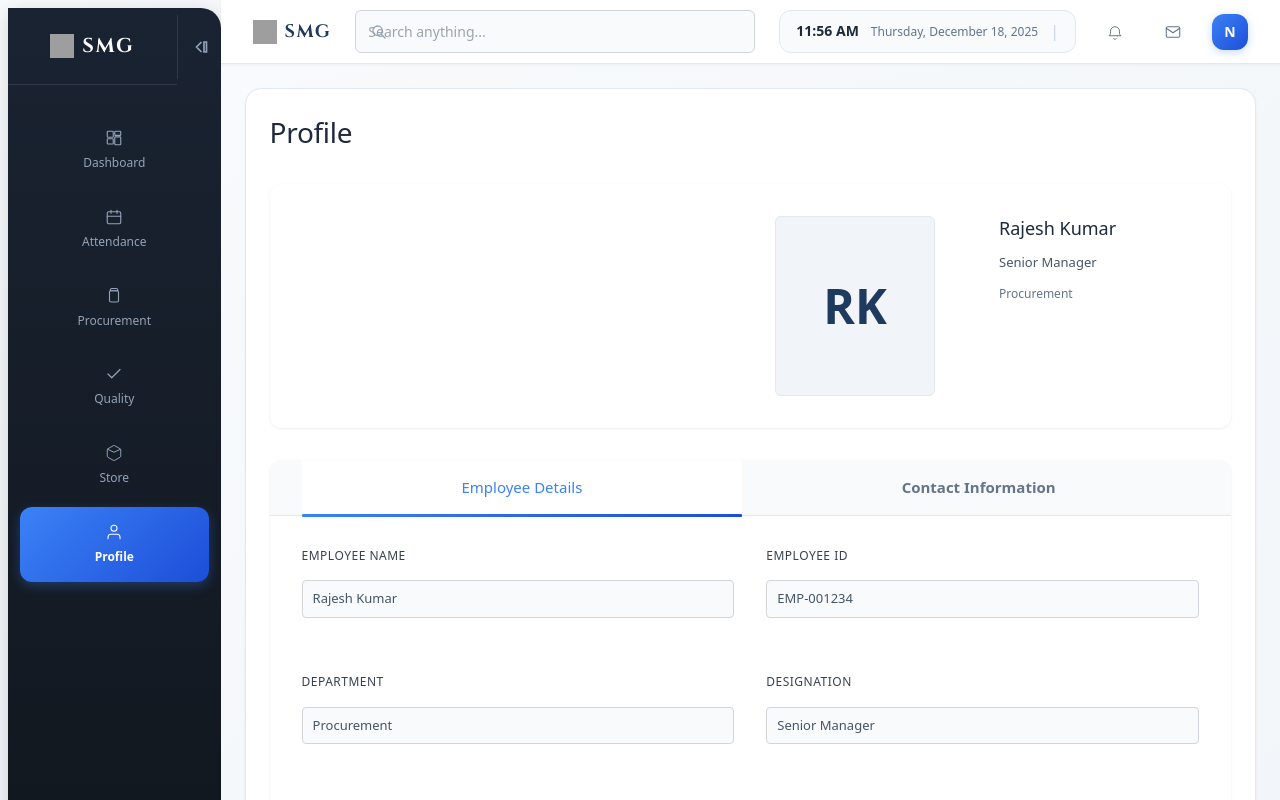
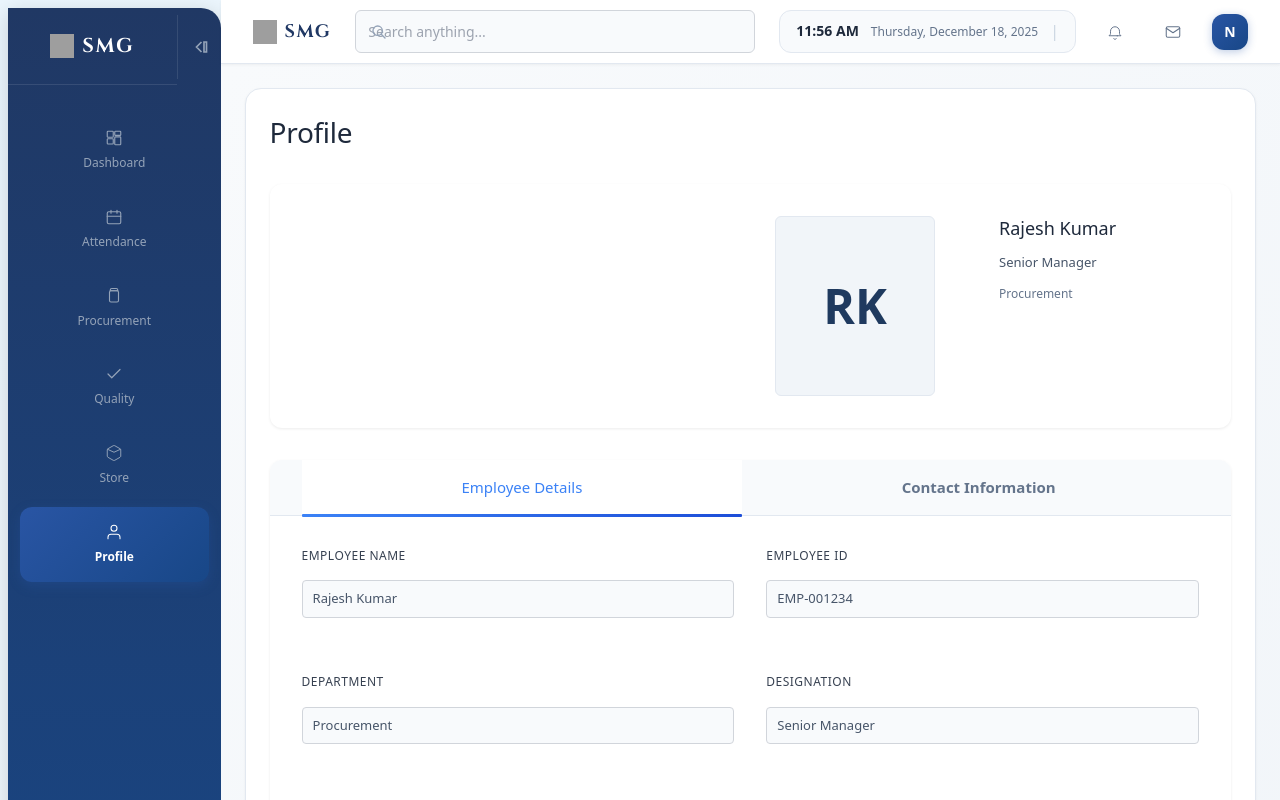
Before and after one commit to Shaurya-thinker/procurement-quality-portal, a React (Vite) app in the folder frontend/: page /profile in a window 1280 px wide. Shown: the top 800 px of the page. Built offline with nearby package versions, Linux system fonts and the light colour scheme; sample sign-in values are in the browser's storage; grey boxes are pictures that could not be loaded.

Commit message:
Update color scheme with new blue palette and CSS variables

```diff
--- a/frontend/src/index.css
+++ b/frontend/src/index.css
@@ -1,3 +1,46 @@
+:root {
+  /* =========================
+     Base / Neutral Colors
+     ========================= */
+  --color-white: #ffffff;
+  --color-black: #000000;
+
+  --color-gray-50: #f5f5f5;     /* light surface */
+  --color-gray-200: #e7e7e7;    /* disabled / subtle */
+  --color-gray-300: #d9d9d9;    /* borders / dividers */
+
+  --color-bg-soft: #eaf5fd;     /* soft background tint */
+
+  /* =========================
+     Primary Blue Palette
+     ========================= */
+  --color-blue-900: #203864;    /* deep navy */
+  --color-blue-800: #184787;    /* dark primary */
+  --color-blue-700: #2955a4;    /* primary action */
+  --color-blue-600: #385997;    /* secondary */
+
+  /* =========================
+     Accent / Info Colors
+     ========================= */
+  --color-info-500: #6cb6ee;    /* sky / info blue */
+
+  /* =========================
+     Semantic Aliases
+     ========================= */
+  --color-background: var(--color-white);
+  --color-surface: var(--color-gray-50);
+  --color-border: var(--color-gray-300);
+  --color-text-primary: var(--color-blue-900);
+  --color-text-secondary: var(--color-blue-600);
+  --color-text-disabled: var(--color-gray-200);
+
+  --color-primary: var(--color-blue-700);
+  --color-primary-hover: var(--color-blue-800);
+  --color-primary-active: var(--color-blue-900);
+
+  --color-info: var(--color-info-500);
+}
+
 * {
   box-sizing: border-box;
   margin: 0;
@@ -7,8 +50,8 @@
 body {
   font-family: system-ui, 'Inter', 'Poppins', -apple-system, BlinkMacSystemFont, 'Segoe UI', 'Roboto', 'Helvetica Neue', sans-serif;
   line-height: 1.6;
-  background-color: #ffffff;
-  color: #333;
+  background-color: var(--color-background);
+  color: var(--color-text-primary);
   font-weight: 400;
 }
 
--- a/frontend/src/layout/DashboardLayout.css
+++ b/frontend/src/layout/DashboardLayout.css
@@ -5,13 +5,13 @@
 .dashboard-layout {
   display: flex;
   min-height: 100vh;
-  background: linear-gradient(135deg, #f8fafc 0%, #e2e8f0 100%);
+  background: linear-gradient(135deg, var(--color-bg-soft) 0%, var(--color-surface) 100%);
 }
 
 .dashboard-sidebar {
   width: 280px;
-  background: linear-gradient(180deg, #1a2332 0%, #0f1419 100%);
-  color: white;
+  background: linear-gradient(180deg, var(--color-blue-900) 0%, var(--color-blue-800) 100%);
+  color: var(--color-white);
   padding: 0;
   overflow-y: auto;
   display: flex;
@@ -138,10 +138,10 @@
 }
 
 .nav-link.active {
-  background: linear-gradient(135deg, #3b82f6 0%, #1d4ed8 100%);
-  color: white;
+  background: linear-gradient(135deg, var(--color-primary) 0%, var(--color-primary-hover) 100%);
+  color: var(--color-white);
   font-weight: 600;
-  box-shadow: 0 4px 12px rgba(59, 130, 246, 0.3);
+  box-shadow: 0 4px 12px rgba(41, 85, 164, 0.3);
 }
 
 .dashboard-sidebar.collapsed .nav-link {
@@ -253,7 +253,7 @@
   margin: 0;
   font-size: 18px;
   font-weight: 700;
-  color: #1F3A5F;
+  color: var(--color-text-primary);
   letter-spacing: 0.08em;
   line-height: 1.4;
   white-space: nowrap;
@@ -389,8 +389,8 @@
   width: 36px;
   height: 36px;
   border-radius: 12px;
-  background: linear-gradient(135deg, #3b82f6 0%, #1d4ed8 100%);
-  color: white;
+  background: linear-gradient(135deg, var(--color-primary) 0%, var(--color-primary-hover) 100%);
+  color: var(--color-white);
   display: flex;
   align-items: center;
   justify-content: center;
@@ -398,7 +398,7 @@
   font-size: 14px;
   cursor: pointer;
   transition: all 0.3s ease;
-  box-shadow: 0 2px 8px rgba(59, 130, 246, 0.3);
+  box-shadow: 0 2px 8px rgba(41, 85, 164, 0.3);
 }
 
 .avatar-circle:hover {
```
